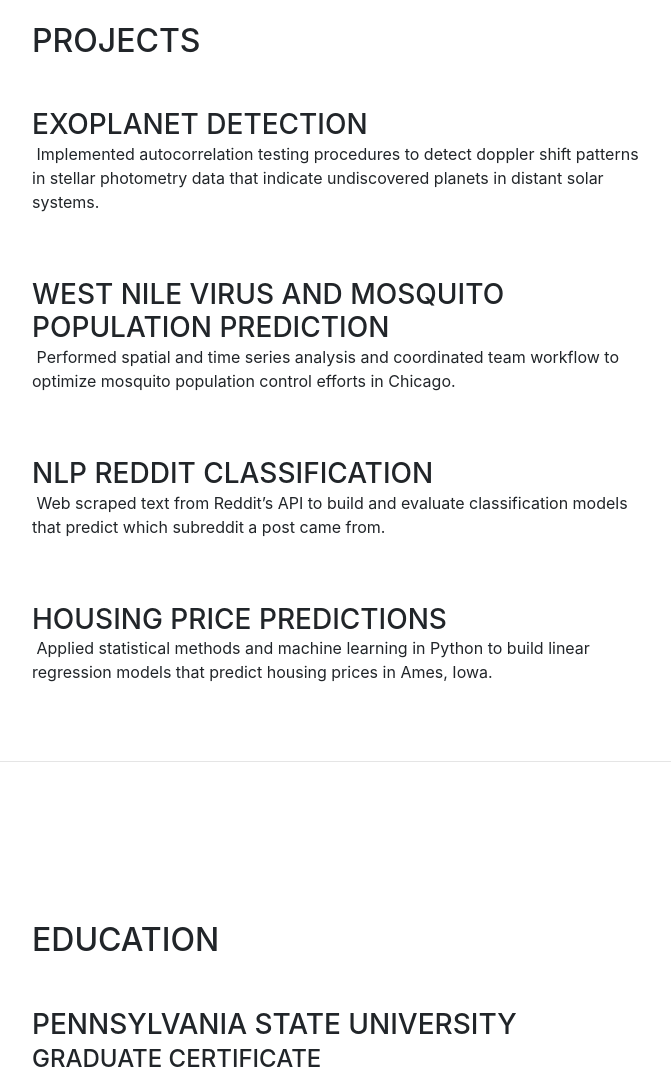
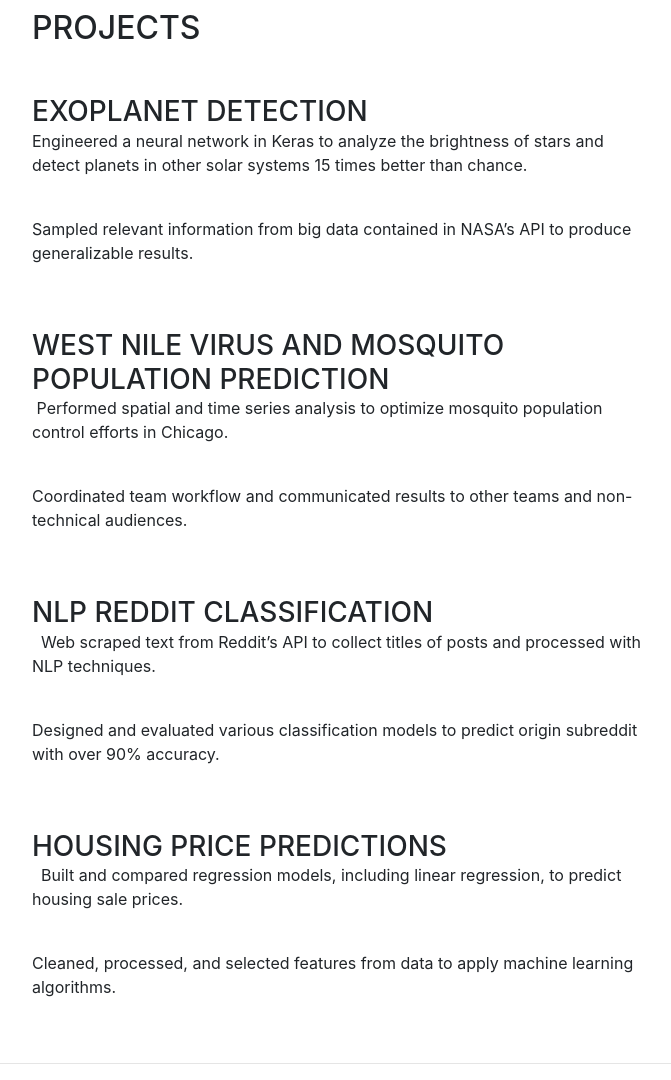
Before and after one commit to zachdg7/zachdg7.github.io, a website with bundled scripts: page index.html in a window 1280 px wide. Shown: the part 840-1920 px from the top of the page, without its empty margins (288-959 px from the left). Built offline with nearby package versions, Linux system fonts and the light colour scheme; a web font is replaced by a local one.

Commit message:
Updating

```diff
--- a/index.html
+++ b/index.html
@@ -97,7 +97,8 @@
             <div class="resume-content mr-auto">
               <h3 class="mb-0">Exoplanet Detection</h3>
               <!-- <div class="subheading mb-3">Intelitec Solutions</div> -->
-              <p>­	Implemented autocorrelation testing procedures to detect doppler shift patterns in stellar photometry data that indicate undiscovered planets in distant solar systems.</p>
+              <p>­Engineered a neural network in Keras to analyze the brightness of stars and detect planets in other solar systems 15 times better than chance.</p>
+­	             <p>Sampled relevant information from big data contained in NASA’s API to produce generalizable results.</p>
             </div>
             <div class="resume-date text-md-right">
               <!-- <span class="text-primary">March 2013 - Present</span> -->
@@ -108,7 +109,8 @@
             <div class="resume-content mr-auto">
               <h3 class="mb-0">West Nile Virus and Mosquito Population Prediction</h3>
               <!-- <div class="subheading mb-3">Intelitec Solutions</div> -->
-              <p>­	Performed spatial and time series analysis and coordinated team workflow to optimize mosquito population control efforts in Chicago.</p>
+              <p>­ Performed spatial and time series analysis to optimize mosquito population control efforts in Chicago. </p>
+­	             <p> Coordinated team workflow and communicated results to other teams and non-technical audiences.</p>
             </div>
             <div class="resume-date text-md-right">
               <!-- <span class="text-primary">December 2011 - March 2013</span> -->
@@ -119,7 +121,8 @@
             <div class="resume-content mr-auto">
               <h3 class="mb-0">NLP Reddit Classification</h3>
               <!-- <div class="subheading mb-3">Shout! Media Productions</div> -->
-              <p>­	Web scraped text from Reddit’s API to build and evaluate classification models that predict which subreddit a post came from.</p>
+              <p>­	­	Web scraped text from Reddit’s API to collect titles of posts and processed with NLP techniques.</p>
+­	             <p> Designed and evaluated various classification models to predict origin subreddit with over 90% accuracy.</p>
             </div>
             <div class="resume-date text-md-right">
               <!-- <span class="text-primary">July 2010 - December 2011</span> -->
@@ -130,7 +133,8 @@
             <div class="resume-content mr-auto">
               <h3 class="mb-0">Housing Price Predictions</h3>
               <!-- <div class="subheading mb-3">Shout! Media Productions</div> -->
-              <p>­	Applied statistical methods and machine learning in Python to build linear regression models that predict housing prices in Ames, Iowa.</p>
+              <p>­	­	Built and compared regression models, including linear regression, to predict housing sale prices. </p>
+­	             <p> Cleaned, processed, and selected features from data to apply machine learning algorithms.</p>
             </div>
             <div class="resume-date text-md-right">
               <!-- <span class="text-primary">September 2008 - June 2010</span> -->
```
